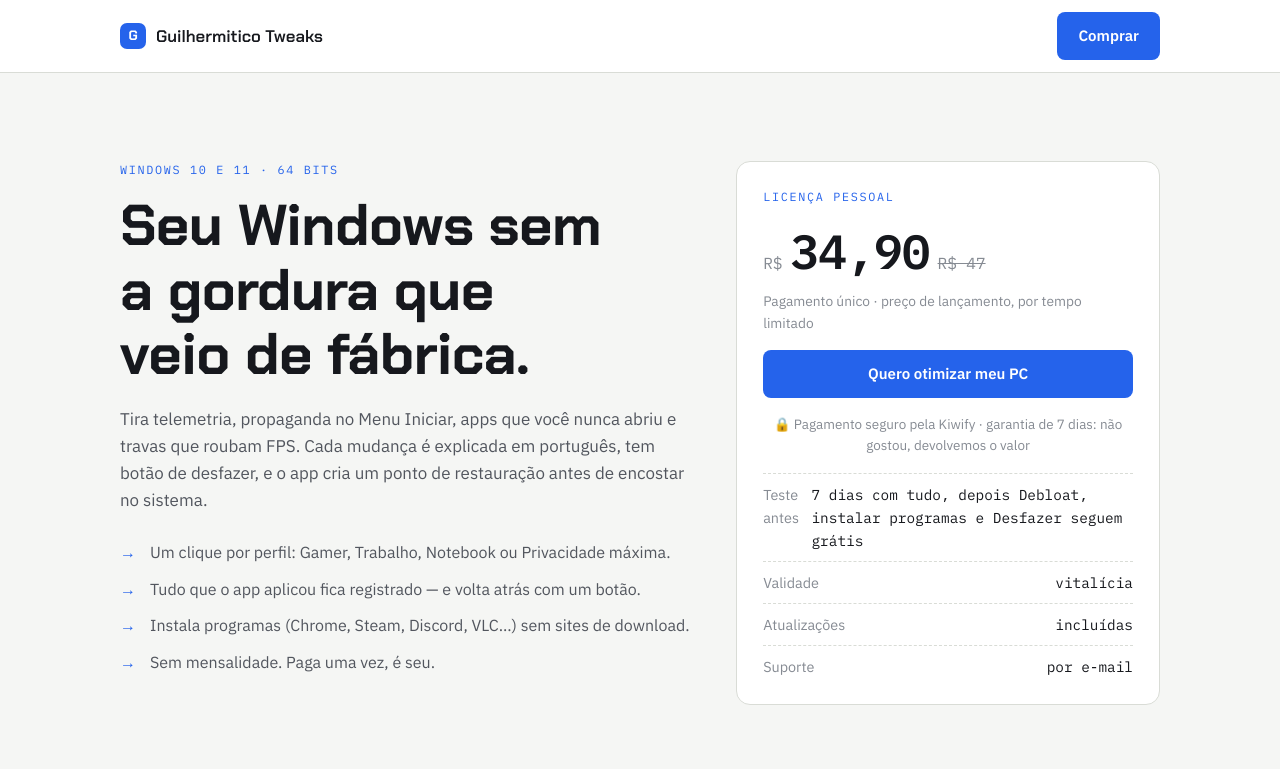
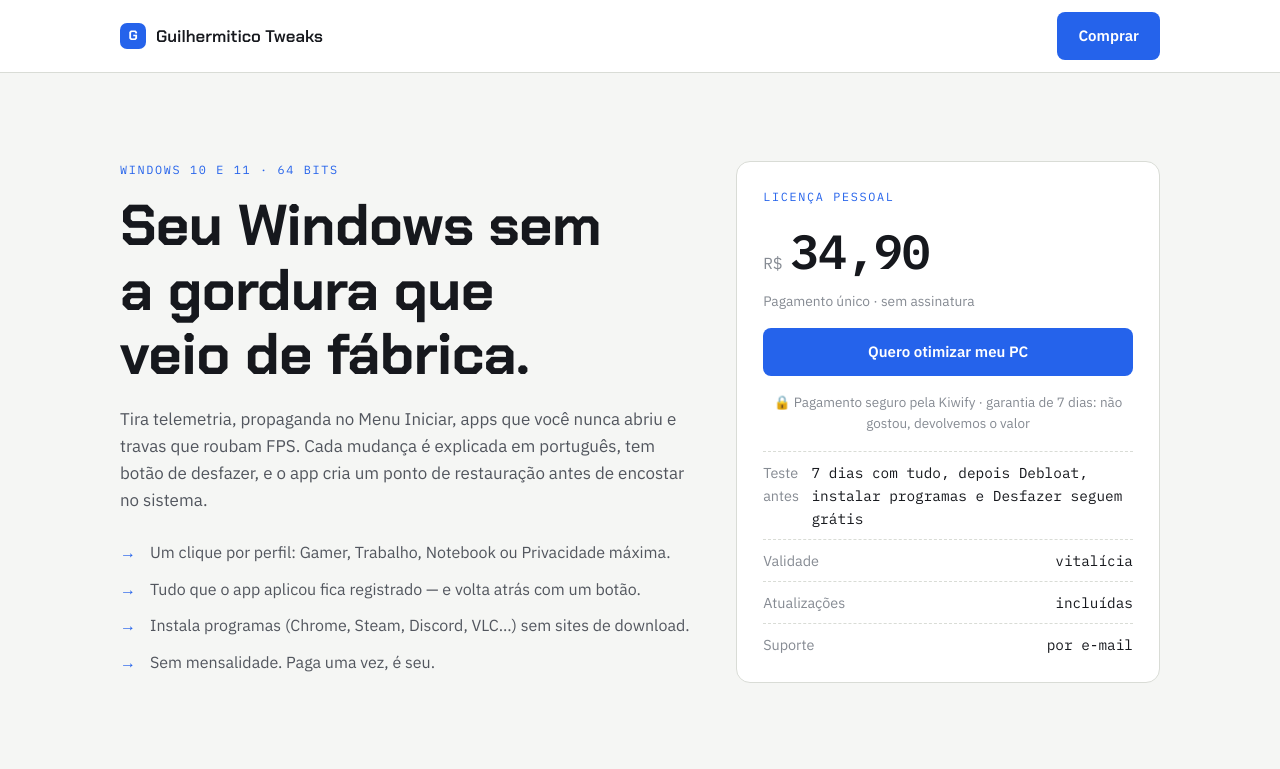
Before and after one commit to guirodriguesxz/guilhermitico-tweaks, a plain HTML site: page index.html in a window 1280 px wide. Shown: the top 769 px of the page. Drawn offline with Linux system fonts and the light colour scheme.

Commit message:
Define precos definitivos: Pessoal R$ 34,90 e Tecnico R$ 149,90
Remove os precos riscados e o aviso de preco de lancamento por tempo limitado.

Co-Authored-By: Claude Sonnet 5.5 <noreply@anthropic.com>

```diff
--- a/index.html
+++ b/index.html
@@ -253,8 +253,8 @@
     <div class="buybox">
       <div>
         <p class="eyebrow" style="margin-bottom:6px">Licença pessoal</p>
-        <div class="price"><span class="cur">R$</span><span class="val">34,90</span><span class="old">R$ 47</span></div>
-        <p class="note">Pagamento único · preço de lançamento, por tempo limitado</p>
+        <div class="price"><span class="cur">R$</span><span class="val">34,90</span></div>
+        <p class="note">Pagamento único · sem assinatura</p>
       </div>
       <a class="btn btn-primary" href="https://pay.kiwify.com.br/qhLtovF" style="text-align:center">Quero otimizar meu PC</a>
       <p class="garantia">🔒 Pagamento seguro pela Kiwify · garantia de 7 dias: não gostou, devolvemos o valor</p>
@@ -429,7 +429,7 @@
     <div class="plans">
       <div class="plan destaque">
         <span class="tag">Pessoal</span>
-        <div class="price"><span class="cur">R$</span><span class="val">34,90</span><span class="old">R$ 47</span></div>
+        <div class="price"><span class="cur">R$</span><span class="val">34,90</span></div>
         <ul>
           <li><span class="tick">→</span> <span>Uso em até 3 computadores seus</span></li>
           <li><span class="tick">→</span> <span>Licença vitalícia, sem renovação</span></li>
@@ -441,7 +441,7 @@
       </div>
       <div class="plan">
         <span class="tag">Técnico</span>
-        <div class="price"><span class="cur">R$</span><span class="val">150</span><span class="old">R$ 197</span></div>
+        <div class="price"><span class="cur">R$</span><span class="val">149,90</span></div>
         <ul>
           <li><span class="tick">→</span> <span>Uso em computadores de clientes</span></li>
           <li><span class="tick">→</span> <span>Modo linha de comando para aplicar sua configuração padrão</span></li>
```
